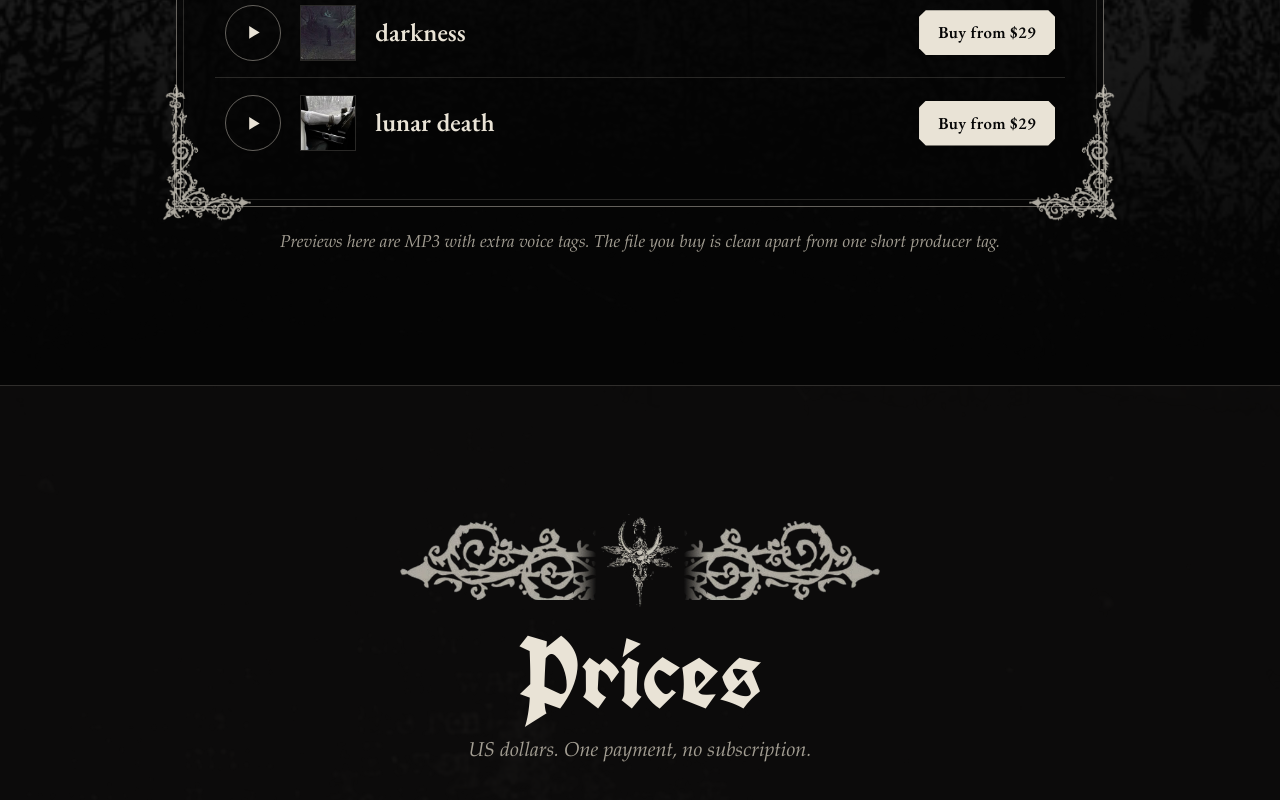
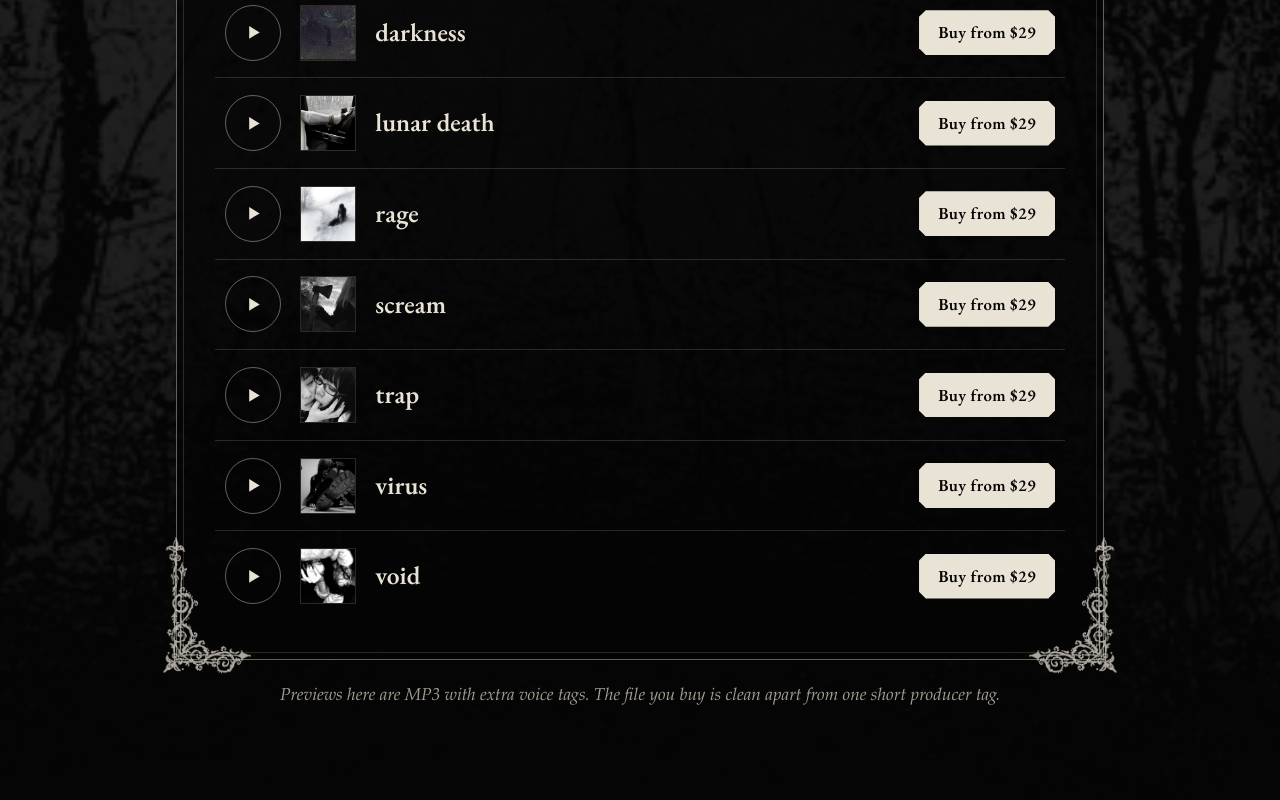
Before and after one commit to endellybeats/endellybeats.github.io, a plain HTML site: page index.html in a window 1280 px wide. Shown: the part 3299-4099 px from the top of the page. Drawn offline with Linux system fonts and the light colour scheme.

Commit message:
Add files via upload

```diff
--- a/index.html
+++ b/index.html
@@ -450,7 +450,8 @@ const COVERS = [
   {src:"electro.jpg",title:"electro",url:"https://ko-fi.com/s/5ead8fabbf"},
   {src:"blood.jpg",  title:"blood",  url:"https://ko-fi.com/s/ff060c7593"},
   {src:"dinner.jpg", title:"dinner", url:"https://ko-fi.com/s/c62f6f7a43"},
-  {src:"rope.jpg",   title:"rope",   url:"https://ko-fi.com/s/7a5998294c"}
+  {src:"rope.jpg",   title:"rope",   url:"https://ko-fi.com/s/7a5998294c"},
+  {src:"innocence.jpg",title:"innocence",url:"https://ko-fi.com/s/561b6bfc72"}
 ];
 /* each beat: {title, bpm, key, mood, file:"name.mp3", url:"shop link", sold:false} */
 const BEATS = [
@@ -460,7 +461,12 @@ const BEATS = [
   {title:"pills",        file:"pills.mp3", img:"t-pills.jpg", url:"https://ko-fi.com/s/97f66d397a"},
   {title:"egypt",        file:"egypt.mp3", img:"t-egypt.jpg", url:"https://ko-fi.com/s/77175b6a99"},
   {title:"darkness",     file:"darkness.mp3", img:"t-darkness.jpg", url:"https://ko-fi.com/s/543d3d95a8"},
-  {title:"lunar death",  file:"lunar-death.mp3", img:"t-lunar-death.jpg", url:"https://ko-fi.com/s/c278d5b692"}
+  {title:"lunar death",  file:"lunar-death.mp3", img:"t-lunar-death.jpg", url:"https://ko-fi.com/s/c278d5b692"},
+  {title:"rage",        file:"rage.mp3", img:"t-rage.jpg", url:"https://ko-fi.com/s/f5f6400ace"},
+  {title:"scream",      file:"scream.mp3", img:"t-scream.jpg", url:"https://ko-fi.com/s/04adb0a66f"},
+  {title:"trap",        file:"trap.mp3", img:"t-trap.jpg", url:"https://ko-fi.com/s/cfbc27d9df"},
+  {title:"virus",       file:"virus.mp3", img:"t-virus.jpg", url:"https://ko-fi.com/s/3de84b8f5e"},
+  {title:"void",        file:"void.mp3", img:"t-void.jpg", url:"https://ko-fi.com/s/dc6edbb135"}
 ];
 const COVER_PRICE = 39;          // ready-made cover alone
 const CUSTOM_COVER_PRICE = 66;   // cover made to order
```
Also changed, not shown: innocence.jpg (added), t-rage.jpg (added), t-scream.jpg (added), t-trap.jpg (added), t-virus.jpg (added), t-void.jpg (added), 5 other files.
